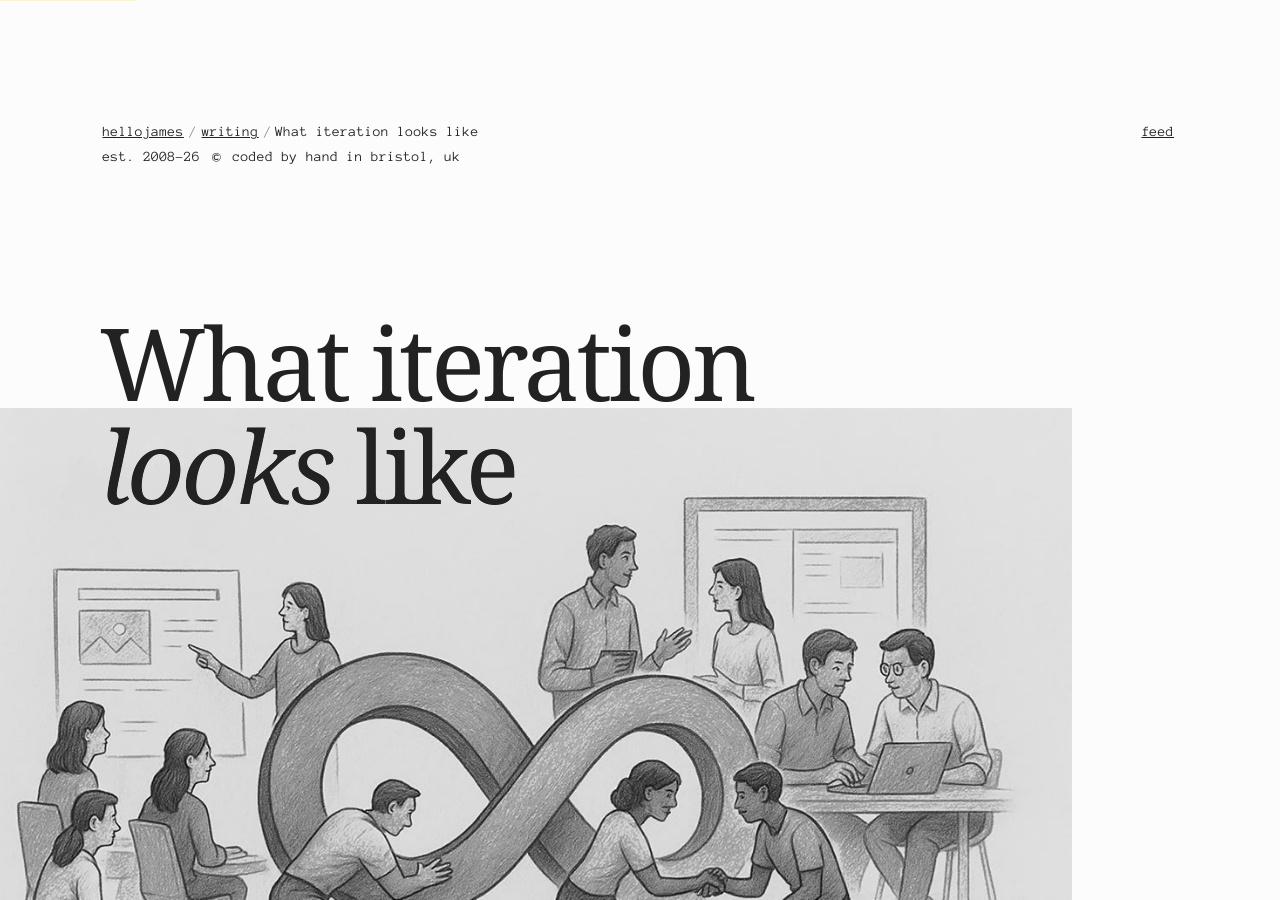
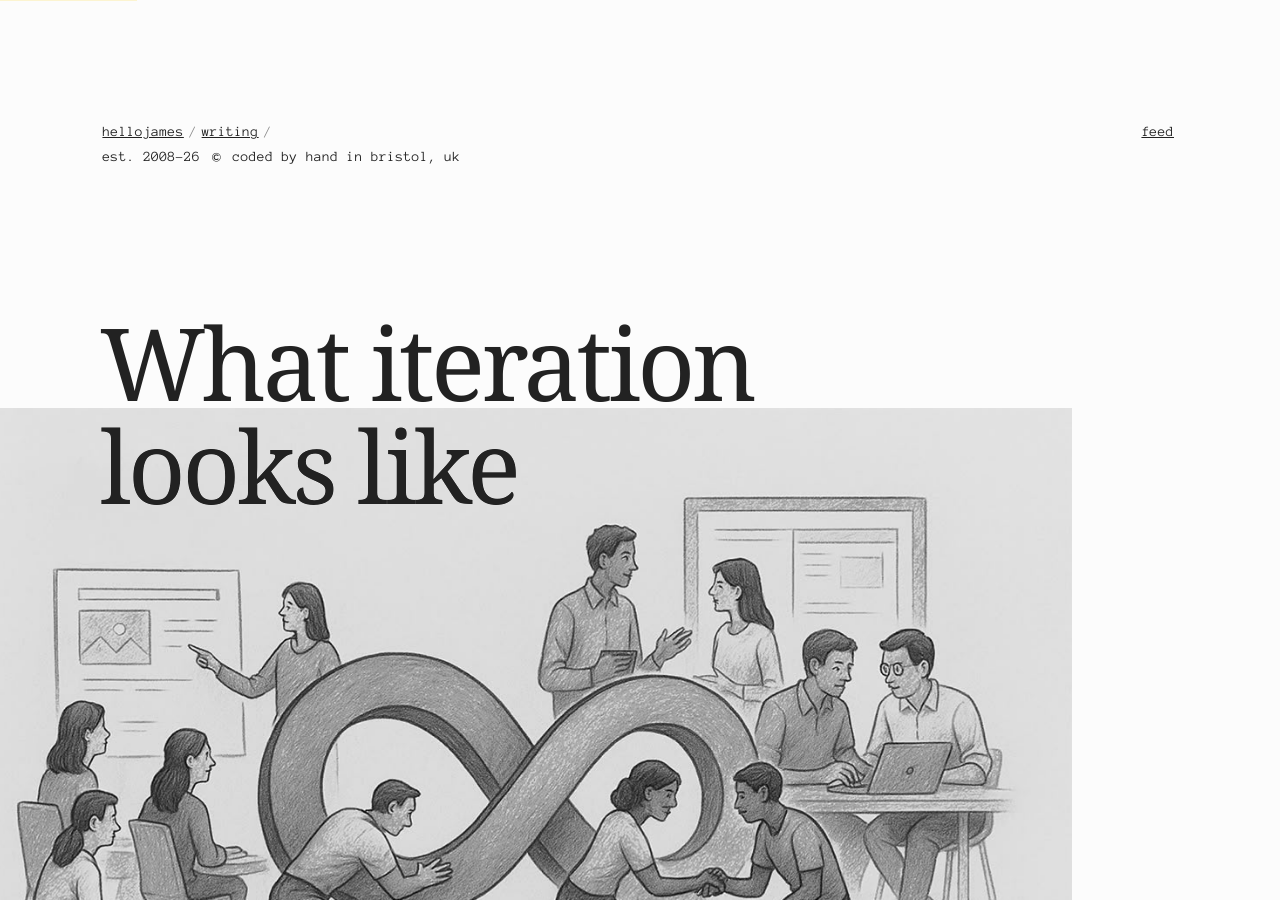
Before and after one commit to hellojames/hellojames.github.io, a Jekyll site: the page built from writing/look-iteration/index.html, in a window 1280 px wide and 900 px high. Built offline with Jekyll 4.4.1, drawn with Linux system fonts in a browser that asks for light colours.

Commit message:
Update index.html

```diff
--- a/writing/look-iteration/index.html
+++ b/writing/look-iteration/index.html
@@ -13,7 +14,7 @@
 
   <article>
 
-    <h1>What iteration <em>looks</em>&nbsp;like</h1>
+    <h1>What iteration looks&nbsp;like</h1>
 
     <figure class="illustration">
       <img src="{{ '/writing/media/look-iteration.jpg' | relative_url }}" width="980" alt="[#] #">
```
Also changed, not shown: other parts of writing/look-iteration/index.html (+2 -1 lines).
